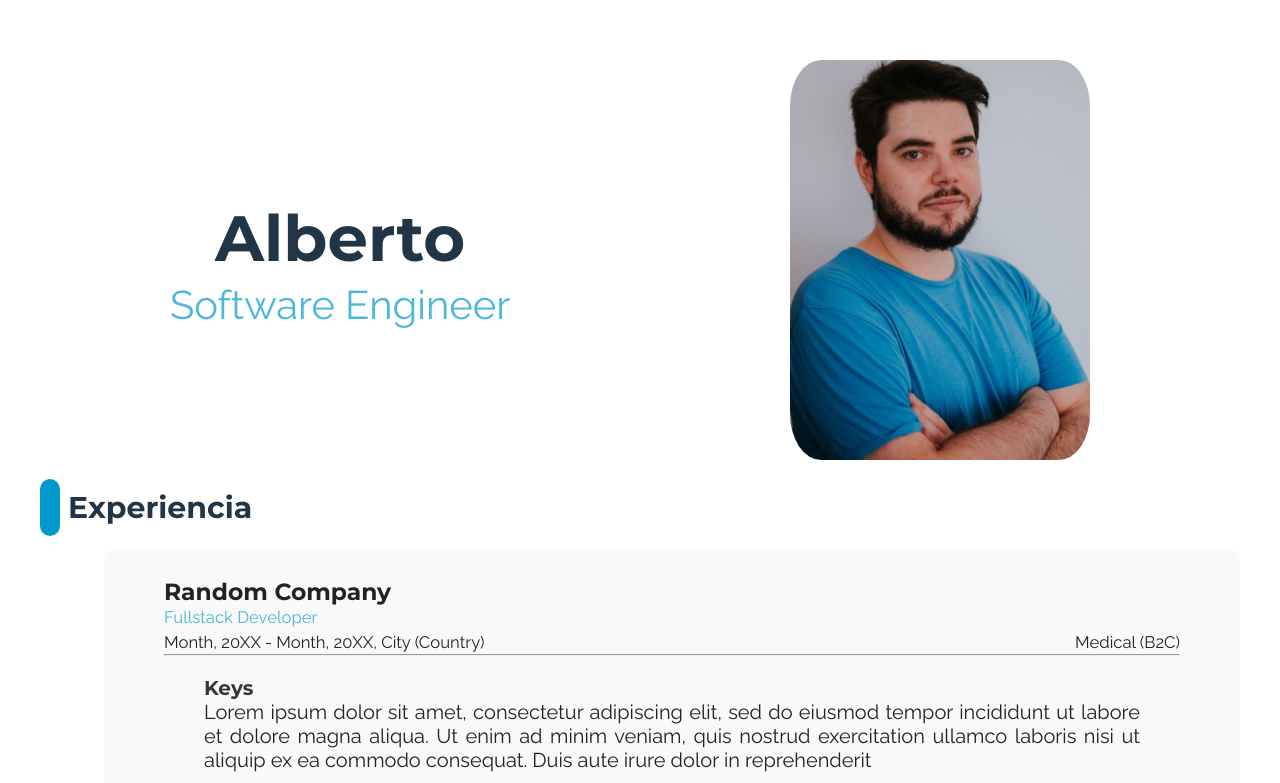
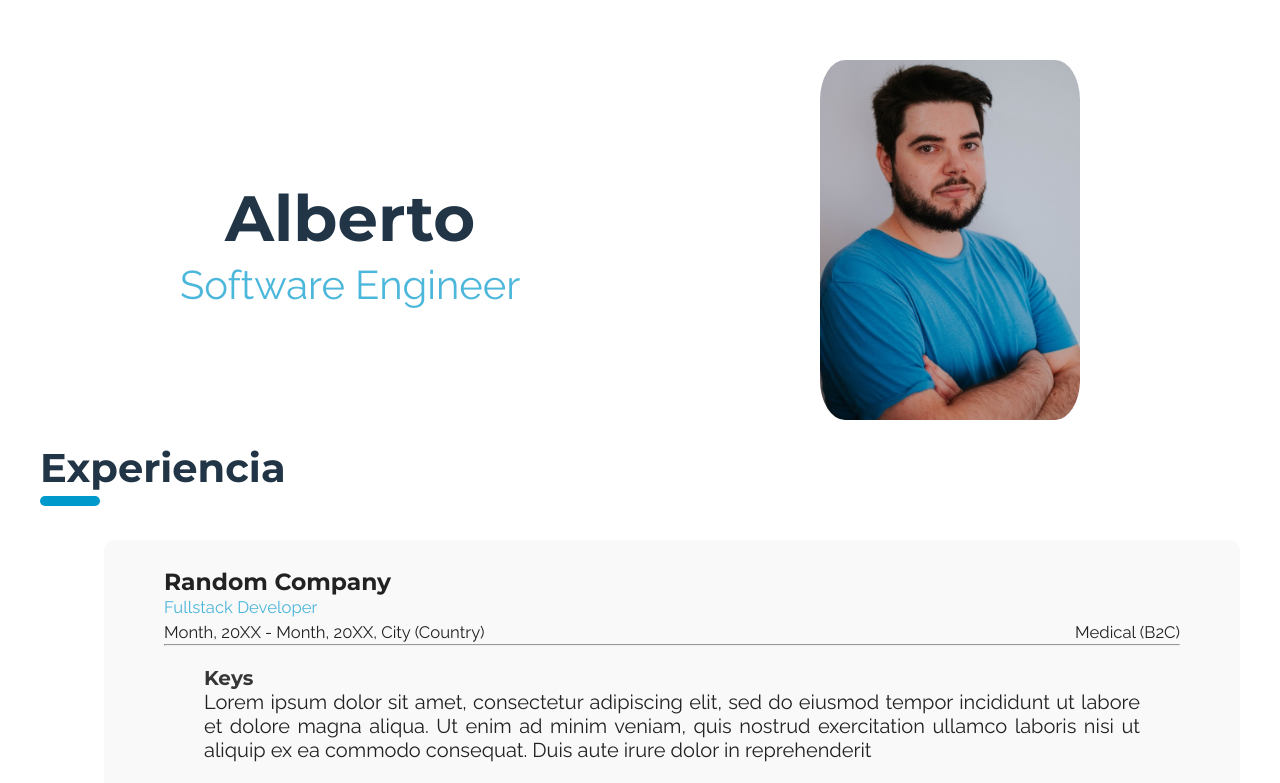
Before and after one commit to agarciadk/portfolio, a React (Vite) app: page / in a window 1280 px wide. Shown: the top 783 px of the page. Built offline with nearby package versions, Linux system fonts and the light colour scheme.

Commit message:
Changed section h2 style

```diff
--- a/src/index.css
+++ b/src/index.css
@@ -18,6 +18,7 @@
 
 * {
   margin: 0;
+  box-sizing: border-box;
 }
 body {
   margin: 0;
@@ -25,6 +26,7 @@ body {
   place-items: center;
   min-width: 320px;
   min-height: 100vh;
+  text-rendering: optimizeLegibility;
 }
 
 h1, h2, h3, h4 {
@@ -53,15 +55,27 @@ h1 {
 }
 
 section h2 {
+  position: relative;
   text-align: left;
-  margin-bottom: 30px;
+  margin-bottom: 3rem;
+
+  font-size: 2rem;
 }
 
 section h2::before {
   content: '';
-  border: 10px solid var(--primary-blue);
+
+  position:absolute;
+  top: calc(2rem);
+  left: 1.5rem;
+
+  width: 3rem;
+  height: 0.5rem;
+
+  transform: translateX(-50%);
+
   border-radius: 99px;
-  margin-right: 8px;
+  background-color: var(--primary-blue);
 }
 
 @media (prefers-color-scheme: light) {
```
